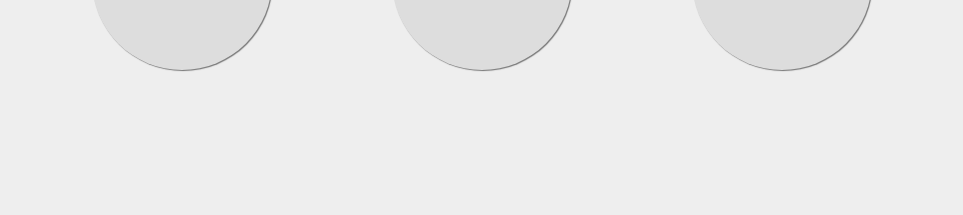
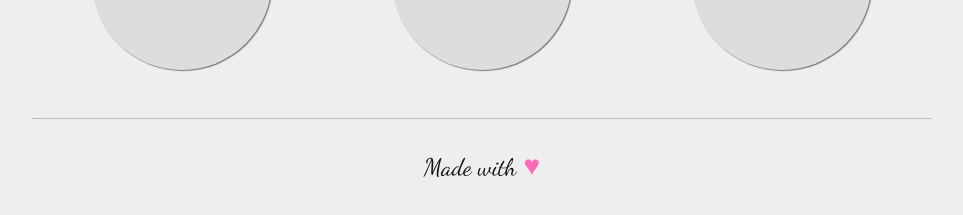
Before and after one commit to lowmoonlight/web-portfolio, a React (Vite) app: page / in a window 1280 px wide. Shown: the part 659-874 px from the top of the page, without its empty margins (158-1121 px from the left). Before the commit the page ends 800 px from the top, so only its background shows below. Built offline with nearby package versions, Linux system fonts and the light colour scheme.

Commit message:
Add footer with heart icon useState effect

```diff
--- a/src/App.js
+++ b/src/App.js
@@ -2,6 +2,7 @@ import React from "react";
 import { render } from "react-dom";
 import "./App.scss";
 import SocialLink from "./SocialLink";
+import Heart from "./Heart";
 import kimImage from "./images/kim.jpg";
 
 const App = () => {
@@ -24,6 +25,7 @@ const App = () => {
         innovative products, and solve challenging puzzles!
       </p>
       <SocialLink />
+      <Heart />
     </div>
   );
 };
--- a/src/App.scss
+++ b/src/App.scss
@@ -53,6 +53,7 @@ body {
     display: flex;
     flex-direction: column;
     justify-content: space-between;
+    padding: 0 0 20px;
 
     .link-box {
       display: flex;
@@ -93,6 +94,29 @@ body {
       }
     }
   }
+
+  // Made With Love
+  footer {
+    padding: 40px 0 0;
+
+    hr {
+      border-top: none;
+      border-bottom: 1px solid #bbb;
+    }
+
+    p {
+      font-family: $script-font-family;
+      font-size: 24px;
+
+      // Heart
+      span {
+        display: inline-block;
+        margin-left: 7px;
+        font-size: 28px;
+        transition: color 0.2s ease-in-out;
+      }
+    }
+  }
 }
 
 @media screen and (min-width: 667px) {
--- /dev/null
+++ b/src/Heart.js
@@ -0,0 +1,27 @@
+import React, { useState } from "react";
+
+const Heart = () => {
+  const [isPink, setIsPink] = useState(true);
+
+  return (
+    <footer>
+      <hr />
+      <p>
+        Made with
+        <span
+          onMouseEnter={() => setIsPink(!isPink)}
+          onMouseLeave={() => setIsPink(!isPink)}
+          onKeyUp={() => setIsPink(!isPink)}
+          onKeyDown={() => setIsPink(!isPink)}
+          role="button"
+          tabIndex="0"
+          style={{ color: isPink ? "#ff69b4" : "#f00" }}
+        >
+          &hearts;
+        </span>
+      </p>
+    </footer>
+  );
+};
+
+export default Heart;
```
